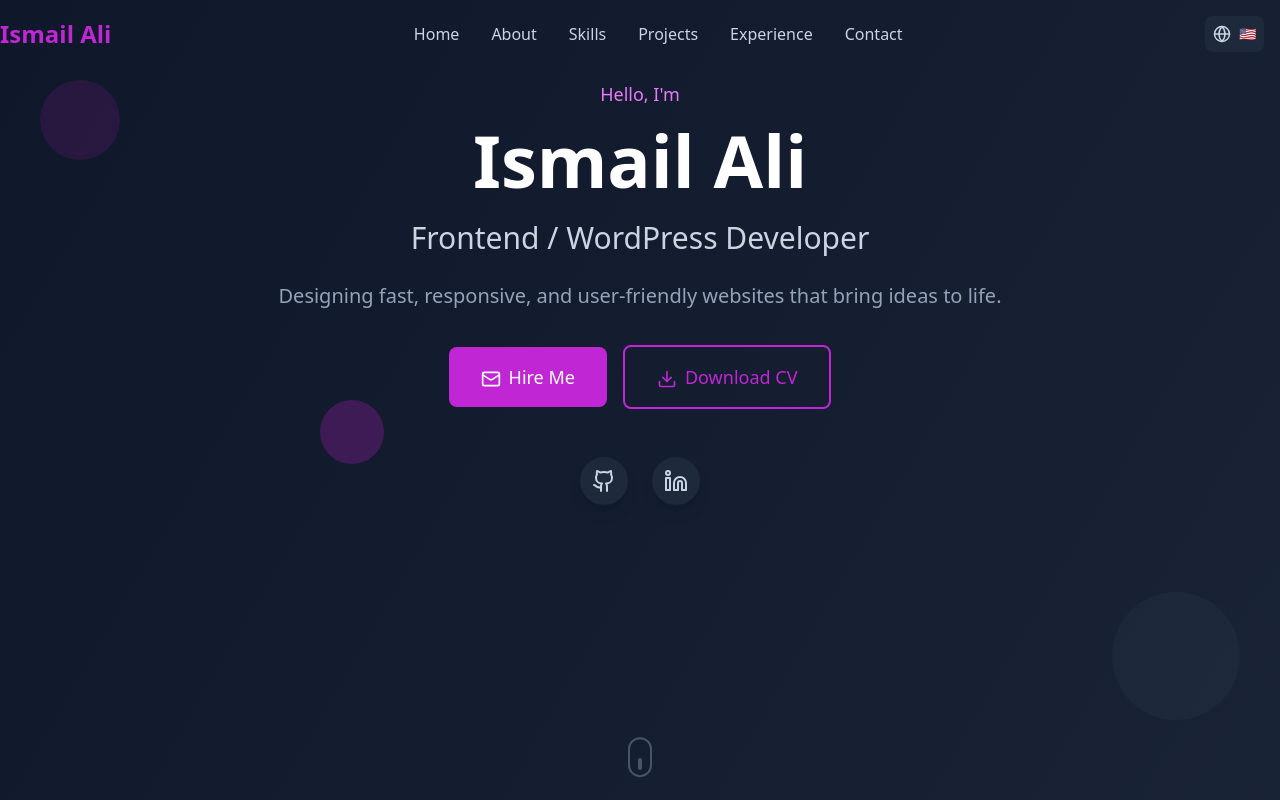
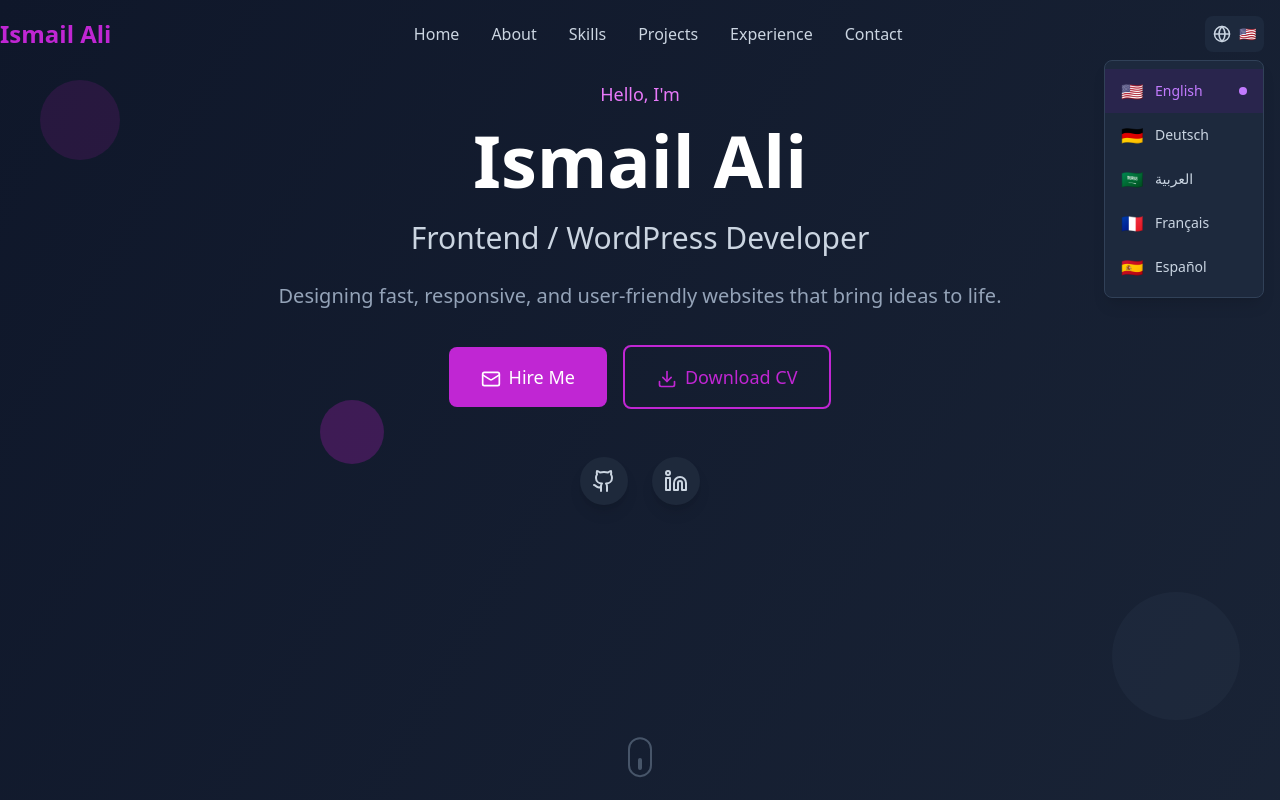
Before and after one commit to Ismail-webdev/Personal-Portfolio, a React (Vite) app: page / in a window 1280 px wide. Both pictures are taken after a click on the button "🇺🇸". Shown: the top 800 px of the page. Built offline with nearby package versions, Linux system fonts and the light colour scheme.

Commit message:
language switcher change to on click

```diff
--- a/src/components/LanguageSwitcher.jsx
+++ b/src/components/LanguageSwitcher.jsx
@@ -1,12 +1,11 @@
-import React, { useState, useEffect } from "react";
-import { motion } from "framer-motion";
-import { useTranslation } from "react-i18next";
+import React, { useState, useEffect, useRef } from "react";
+import { motion, AnimatePresence } from "framer-motion";
 import { Globe } from "lucide-react";
 
 const LanguageSwitcher = () => {
-  const { i18n } = useTranslation();
-  const [isMobile, setIsMobile] = useState(false);
   const [open, setOpen] = useState(false);
+  const dropdownRef = useRef(null);
+  const [currentLang, setCurrentLang] = useState("en");
 
   const languages = [
     { code: "en", name: "English", flag: "🇺🇸" },
@@ -17,48 +16,58 @@ const LanguageSwitcher = () => {
   ];
 
   const currentLanguage =
-    languages.find((lang) => lang.code === i18n.language) || languages[0];
+    languages.find((lang) => lang.code === currentLang) || languages[0];
 
   useEffect(() => {
-    // Detect mobile/tablet screen size
-    const handleResize = () => setIsMobile(window.innerWidth < 1024);
-    handleResize();
-    window.addEventListener("resize", handleResize);
-    return () => window.removeEventListener("resize", handleResize);
-  }, []);
+    const handleClickOutside = (event) => {
+      if (dropdownRef.current && !dropdownRef.current.contains(event.target)) {
+        setOpen(false);
+      }
+    };
+
+    if (open) {
+      document.addEventListener("mousedown", handleClickOutside);
+    }
+
+    return () => {
+      document.removeEventListener("mousedown", handleClickOutside);
+    };
+  }, [open]);
 
   const handleLanguageChange = (langCode) => {
-    i18n.changeLanguage(langCode);
+    setCurrentLang(langCode);
 
     if (langCode === "ar") {
       document.documentElement.setAttribute("dir", "rtl");
       document.documentElement.setAttribute("lang", "ar");
     } else {
       document.documentElement.setAttribute("dir", "ltr");
-      document.documentElement.setAttribute("lang", "en");
+      document.documentElement.setAttribute("lang", langCode);
     }
 
     setOpen(false);
   };
 
   return (
-    <div className={`relative ${!isMobile ? "group" : ""}`}>
+    <div className="relative" ref={dropdownRef}>
       <motion.button
         whileHover={{ scale: 1.05 }}
         whileTap={{ scale: 0.95 }}
-        onClick={() => isMobile && setOpen((prev) => !prev)} // only on mobile
-        className="flex items-center space-x-2 p-2 rounded-lg bg-primary-800 text-primary-300 hover:bg-accent-600 hover:text-white transition-colors duration-300"
+        onClick={() => setOpen((prev) => !prev)}
+        className="flex items-center space-x-2 p-2 rounded-lg bg-slate-800 text-slate-300 hover:bg-purple-600 hover:text-white transition-colors duration-300"
       >
         <Globe size={18} />
         <span className="text-sm font-medium">{currentLanguage.flag}</span>
       </motion.button>
 
-      {/* Dropdown for Desktop (Hover) */}
-      {!isMobile && (
+      <AnimatePresence>
+        {open && (
           <motion.div
             initial={{ opacity: 0, y: -10, scale: 0.95 }}
-          whileHover={{ opacity: 1, y: 0, scale: 1 }}
-          className="absolute top-full right-0 mt-2 w-40 bg-primary-800 rounded-lg shadow-lg border border-primary-700 opacity-0 invisible group-hover:visible group-hover:opacity-100 transition-all duration-200 z-50 rtl-dropdown"
+            animate={{ opacity: 1, y: 0, scale: 1 }}
+            exit={{ opacity: 0, y: -10, scale: 0.95 }}
+            transition={{ duration: 0.2 }}
+            className="absolute top-full right-0 mt-2 w-40 bg-slate-800 rounded-lg shadow-lg border border-slate-700 z-50"
           >
             <div className="py-2">
               {languages.map((language) => (
@@ -67,18 +76,18 @@ const LanguageSwitcher = () => {
                   whileHover={{ backgroundColor: "rgba(139, 92, 246, 0.1)" }}
                   onClick={() => handleLanguageChange(language.code)}
                   className={`w-full flex items-center space-x-3 px-4 py-2 text-sm transition-colors duration-200 ${
-                  i18n.language === language.code
-                    ? "text-accent-400 bg-accent-900/20"
-                    : "text-primary-300 hover:text-white"
+                    currentLang === language.code
+                      ? "text-purple-400 bg-purple-900/20"
+                      : "text-slate-300 hover:text-white"
                   }`}
                 >
                   <span className="text-lg">{language.flag}</span>
                   <span className="font-medium">{language.name}</span>
-                {i18n.language === language.code && (
+                  {currentLang === language.code && (
                     <motion.div
                       initial={{ scale: 0 }}
                       animate={{ scale: 1 }}
-                    className="w-2 h-2 bg-accent-400 rounded-full ml-auto"
+                      className="w-2 h-2 bg-purple-400 rounded-full ml-auto"
                     />
                   )}
                 </motion.button>
@@ -86,41 +95,7 @@ const LanguageSwitcher = () => {
             </div>
           </motion.div>
         )}
-
-      {/* Dropdown for Mobile (Tap) */}
-      {isMobile && open && (
-        <motion.div
-          initial={{ opacity: 0, y: -10, scale: 0.95 }}
-          animate={{ opacity: 1, y: 0, scale: 1 }}
-          exit={{ opacity: 0, y: -10, scale: 0.95 }}
-          className="absolute top-full right-0 mt-2 w-40 bg-primary-800 rounded-lg shadow-lg border border-primary-700 z-50 rtl-dropdown"
-        >
-          <div className="py-2">
-            {languages.map((language) => (
-              <motion.button
-                key={language.code}
-                whileHover={{ backgroundColor: "rgba(139, 92, 246, 0.1)" }}
-                onClick={() => handleLanguageChange(language.code)}
-                className={`w-full flex items-center space-x-3 px-4 py-2 text-sm transition-colors duration-200 ${
-                  i18n.language === language.code
-                    ? "text-accent-400 bg-accent-900/20"
-                    : "text-primary-300 hover:text-white"
-                }`}
-              >
-                <span className="text-lg">{language.flag}</span>
-                <span className="font-medium">{language.name}</span>
-                {i18n.language === language.code && (
-                  <motion.div
-                    initial={{ scale: 0 }}
-                    animate={{ scale: 1 }}
-                    className="w-2 h-2 bg-accent-400 rounded-full ml-auto"
-                  />
-                )}
-              </motion.button>
-            ))}
-          </div>
-        </motion.div>
-      )}
+      </AnimatePresence>
     </div>
   );
 };
```
Lines whose indentation alone changed are shown as unchanged.
